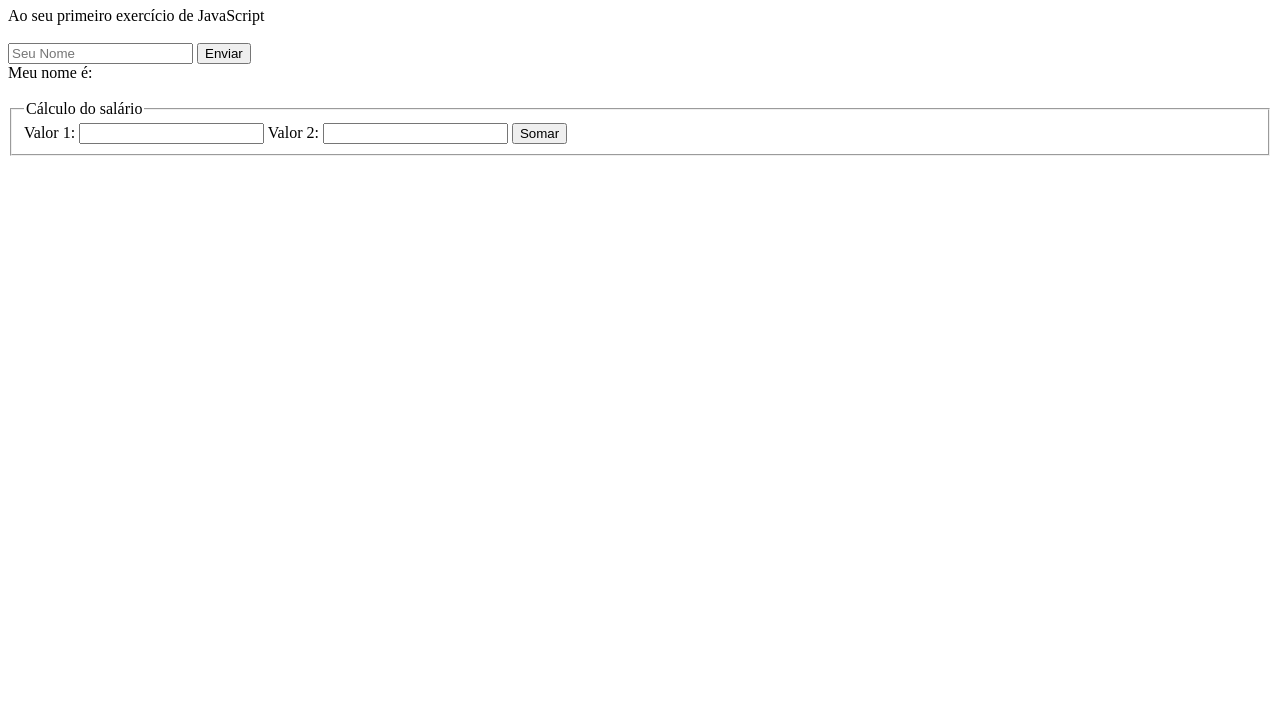
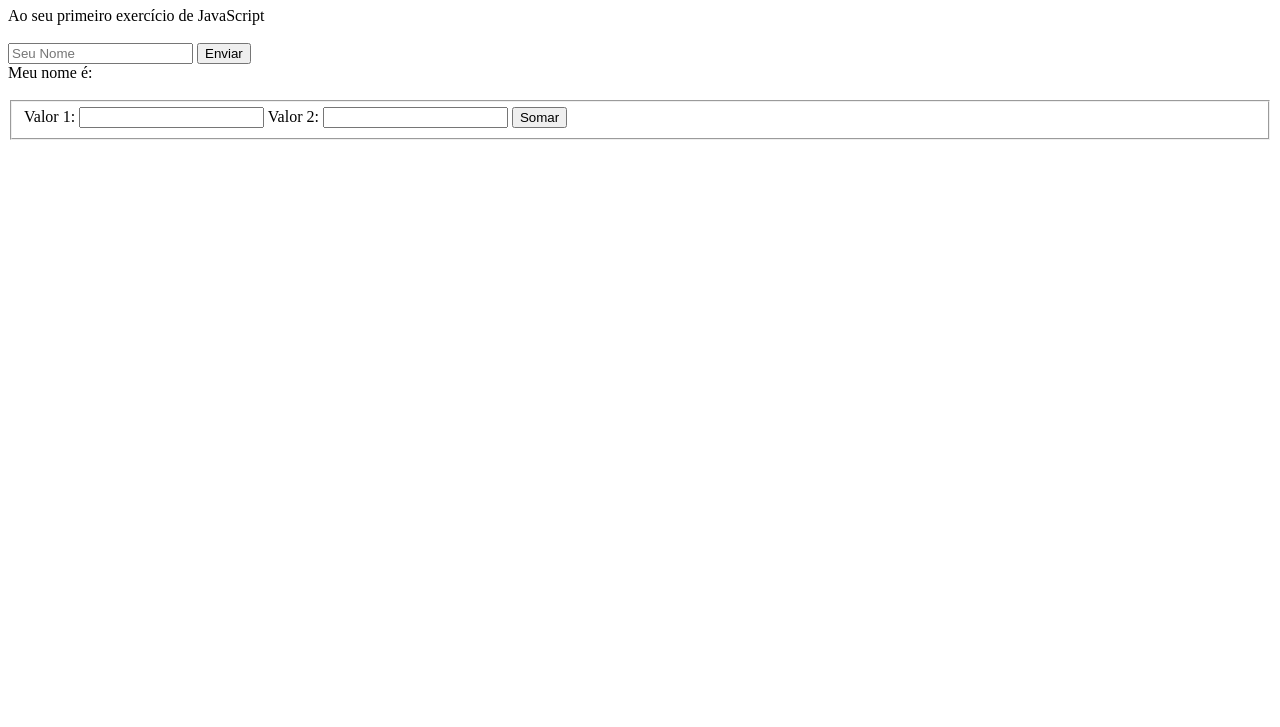
Before and after one commit to Paulinxxz/TESTEGITHUB01, a plain HTML site: page index.html in a window 1280 px wide. Shown: the part 73-800 px from the top of the page. Drawn offline with Linux system fonts and the light colour scheme.

Commit message:
alteração html

```diff
--- a/index.html
+++ b/index.html
@@ -20,7 +20,6 @@
     </div>
     <br>
     <fieldset>
-        <legend>Cálculo do salário</legend>
         <label>Valor 1:</label>
         <input id="txt1" type="text"/>
         <label>Valor 2: </label>
```
